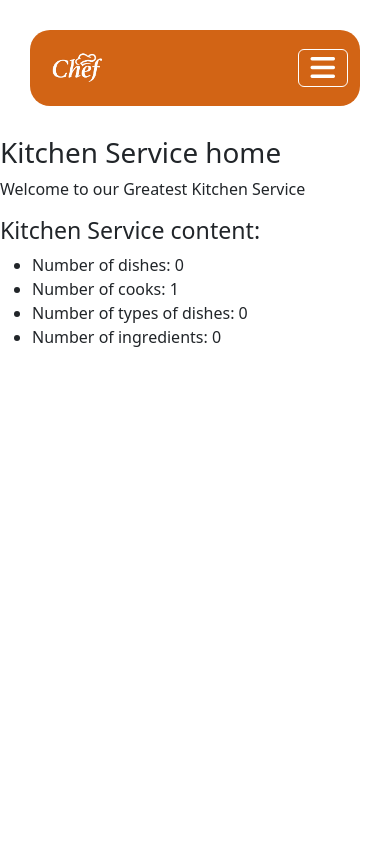
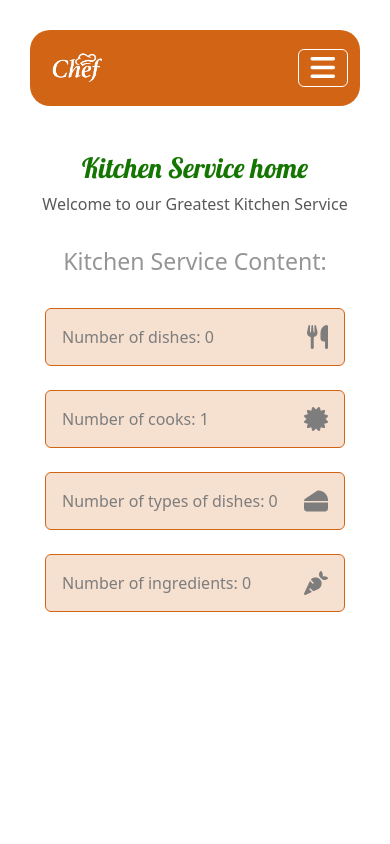
Before and after one commit to Iago-pixel/kitchen-service-mate, a Django app: page / in a window 390 px wide. Run offline with Django 5.2, Linux system fonts and the light colour scheme; the visitor is signed in with stand-in values (Sample User, id 1); data comes from the database, SQL or seed files in the repository; data that the repository does not hold is empty; some libraries are stand-ins or nearby versions.

Commit message:
feat: enhance homepage layout with new images and responsive design elements

```diff
--- a/static/css/styles.css
+++ b/static/css/styles.css
@@ -1,3 +1,8 @@
+:root {
+  --font-green: #147601;
+  --font-title: 'Lobster', sans-serif;
+}
+
 .navbar-cotainer {
   background-color: #d26415;
   margin: 30px;
@@ -34,7 +39,7 @@
 }
 
 @media only screen and (max-width: 768px) {
-  .user-item {
+  .hidden-in-tablet {
     display: none;
   }
 }
--- a/templates/base.html
+++ b/templates/base.html
@@ -9,6 +9,9 @@
     <title>Kitchen Service Menu</title>
     {% endblock %}
     <link href="https://cdn.jsdelivr.net/npm/bootstrap@5.3.8/dist/css/bootstrap.min.css" rel="stylesheet" integrity="sha384-sRIl4kxILFvY47J16cr9ZwB07vP4J8+LH7qKQnuqkuIAvNWLzeN8tE5YBujZqJLB" crossorigin="anonymous">
+    <link rel="preconnect" href="https://fonts.googleapis.com">
+    <link rel="preconnect" href="https://fonts.gstatic.com" crossorigin>
+    <link href="https://fonts.googleapis.com/css2?family=Lobster&display=swap" rel="stylesheet">
     <link rel="stylesheet" type="text/css" href="{% static 'css/styles.css' %}" />
     <script src="https://kit.fontawesome.com/702599a238.js" crossorigin="anonymous"></script>
   </head>
--- a/templates/menu/index.html
+++ b/templates/menu/index.html
@@ -1,13 +1,62 @@
 {% extends 'base.html' %}
+{% load static %}
 
 {% block content %}
-  <h1>Kitchen Service home</h1>
-  <p>Welcome to our Greatest Kitchen Service</p>
-  <h3>Kitchen Service content:</h3>
-  <ul>
-    <li>Number of dishes: {{ num_dishes }}</li>
-    <li>Number of cooks: {{ num_cooks }}</li>
-    <li>Number of types of dishes: {{ num_types_of_dishes }}</li>
-    <li>Number of ingredients: {{ num_ingredients }}</li>
-  </ul>
+  <div class="d-flex justify-content-center gap-5">
+    <img src="{% static 'img/index_img_1.png' %}" alt="dish image" height="100px" class="hidden-in-tablet">
+    <div class="text-center">
+      <h1 style="font-family: var(--font-title); color: var(--font-green); margin-top: 15px;">
+        Kitchen Service home
+      </h1>
+      <p style="color: #585858; margin: 0;">
+        Welcome to our Greatest Kitchen Service
+      </p>
+    </div>
+    <img src="{% static 'img/index_img_2.png' %}" alt="dish image" height="100px" class="hidden-in-tablet">
+  </div>
+  <div class="text-center hidden-in-tablet" style="padding: 1rem 0;">
+    <img src="{% static 'img/foods.png' %}" alt="dish images" height="100px">
+  </div>
+  <div class="mx-auto" style="max-width: 700px; width: 90%;">
+    <h3 class="text-center" style="color: #959595; font-weight: normal; margin: 2rem 0;">
+      Kitchen Service Content:
+    </h3>
+    <div class="row row-cols-1 row-cols-md-2 g-4">
+      <div class="col d-flex justify-content-center align-items-center">
+        <div class="card" style="width: 300px; border: solid 1px #D26415; color: #7D7D7D; background-color: rgb(210, 100, 21, 0.2);">
+          <div class="card-body d-flex justify-content-between align-items-center">
+            <span>Number of dishes: {{ num_dishes }}</span>
+            <span style="font-size: 1.5rem;"><i class="fa-solid fa-utensils"></i></span>
+          </div>
+        </div>
+      </div>
+      <div class="col d-flex justify-content-center align-items-center">
+        <div class="card" style="width: 300px; border: solid 1px #D26415; color: #7D7D7D; background-color: rgb(210, 100, 21, 0.2);">
+          <div class="card-body d-flex justify-content-between align-items-center">
+            <span>Number of cooks: {{ num_cooks }}</span>
+            <span style="font-size: 1.5rem;"><i class="fa-solid fa-certificate"></i></span>
+          </div>
+        </div>
+      </div>
+      <div class="col d-flex justify-content-center align-items-center">
+        <div class="card" style="width: 300px; border: solid 1px #D26415; color: #7D7D7D; background-color: rgb(210, 100, 21, 0.2);">
+          <div class="card-body d-flex justify-content-between align-items-center">
+            <span>Number of types of dishes: {{ num_types_of_dishes }}</span>
+            <span style="font-size: 1.5rem;"><i class="fa-solid fa-cheese"></i></span>
+          </div>
+        </div>
+      </div>
+      <div class="col d-flex justify-content-center align-items-center">
+        <div class="card" style="width: 300px; border: solid 1px #D26415; color: #7D7D7D; background-color: rgb(210, 100, 21, 0.2);">
+          <div class="card-body d-flex justify-content-between align-items-center">
+            <span>Number of ingredients: {{ num_ingredients }}</span>
+            <span style="font-size: 1.5rem;"><i class="fa-solid fa-carrot"></i></span>
+          </div>
+        </div>
+      </div>
+    </div>
+  </div>
+  <footer class="d-flex justify-content-center">
+    <img src="{% static 'img/index_footer.png' %}" alt="" height="50px" style="bottom: 0; position: fixed;" class="hidden-in-tablet">
+  </footer>
 {% endblock %}
```
Also changed, not shown: static/img/foods.png (added), static/img/index_footer.png (added), static/img/index_img_1.png (added), static/img/index_img_2.png (added).
